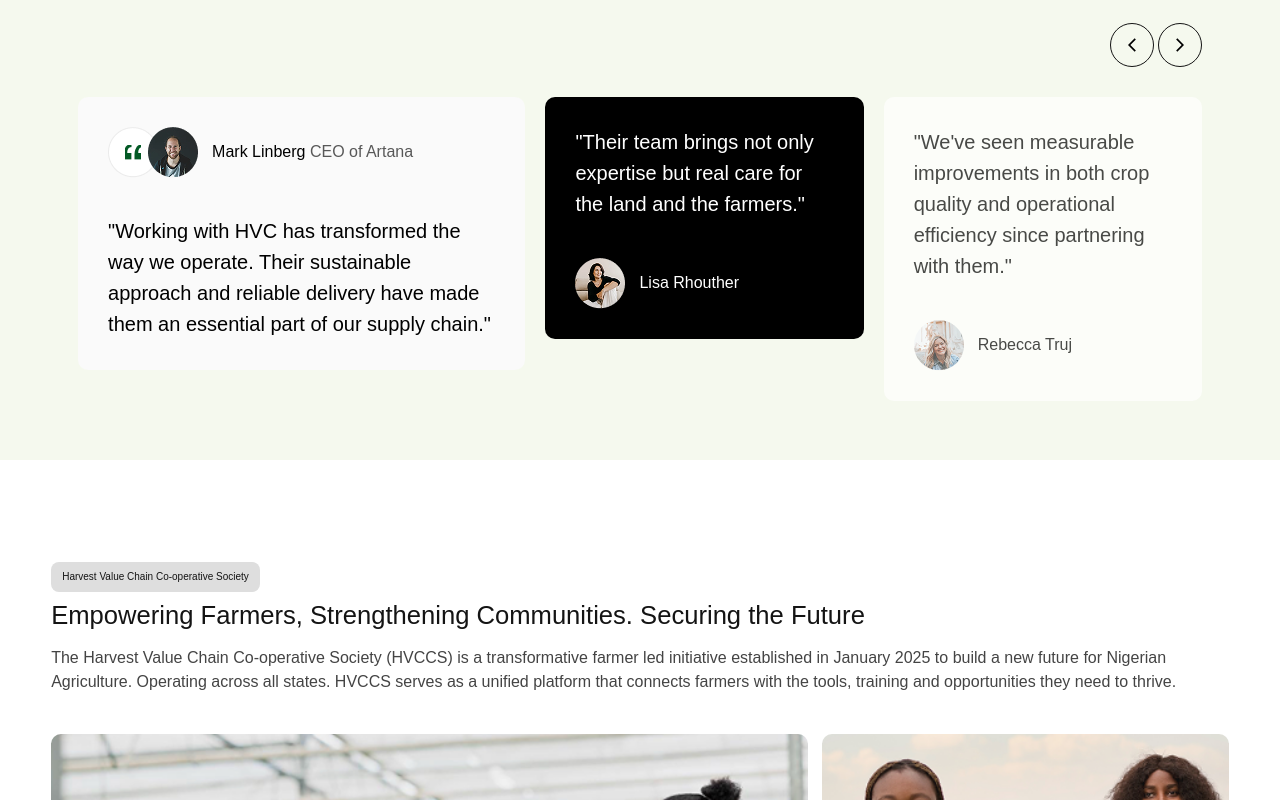
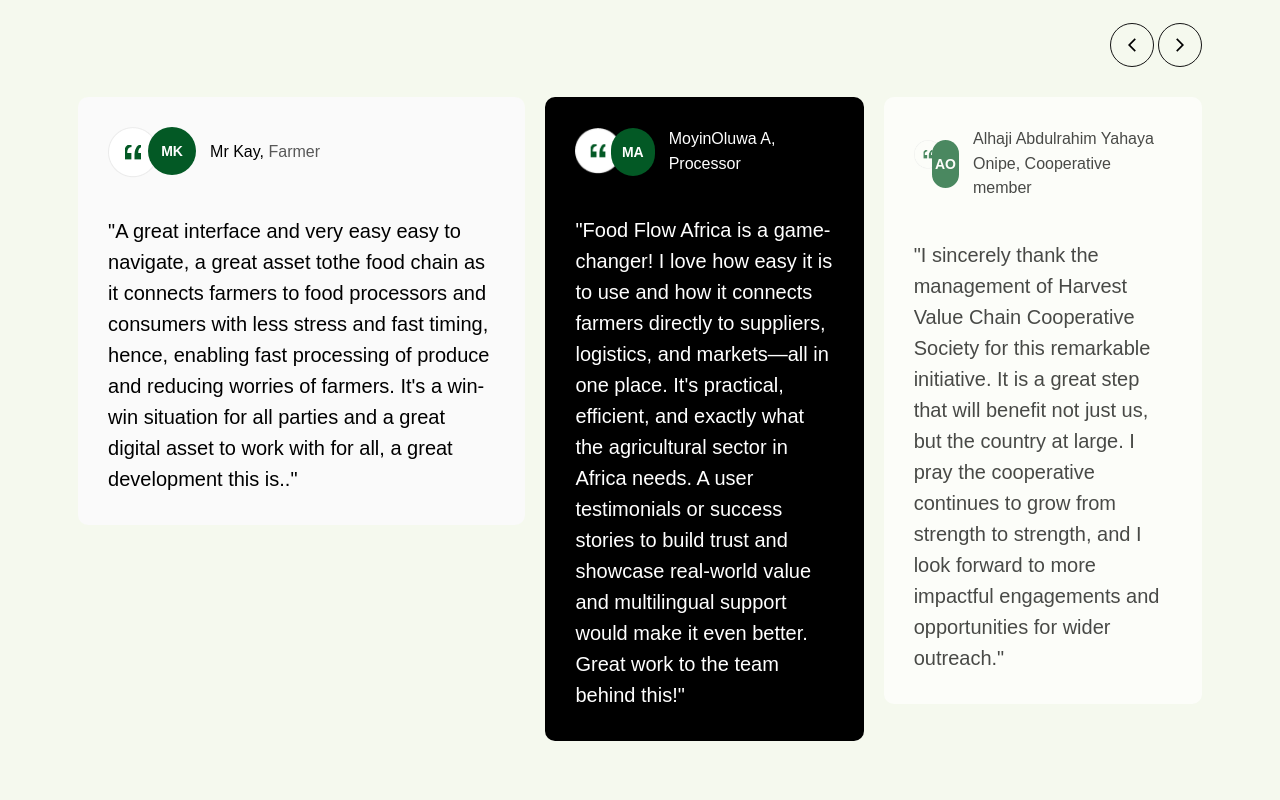
Before and after one commit to food-flow1/hvc-website, a Next.js app: page / in a window 1280 px wide. Shown: the part 5100-5900 px from the top of the page. Built offline with nearby package versions, Linux system fonts and the light colour scheme.

Commit message:
editing on testinonial and footer

```diff
--- a/src/components/about/mission.tsx
+++ b/src/components/about/mission.tsx
@@ -32,7 +32,7 @@
           flex: 1,
         }}
       >
-        <section className=" flex justify-between flex-col">
+        <section className=" flex justify-between flex-col flex-1">
           <Link
             href="/cooperatives"
             className=" flex gap-2 justify-end items-center"
--- a/src/components/landing-page/testimonial.tsx
+++ b/src/components/landing-page/testimonial.tsx
@@ -11,10 +11,9 @@
   const testimonials = [
     {
       id: 1,
-      name: "Mark Linberg",
-      title: "CEO of Artana",
-      text: "Working with HVC has transformed the way we operate. Their sustainable approach and reliable delivery have made them an essential part of our supply chain.",
-      image: "test1.png",
+      name: "Mr Kay,",
+      title: " Farmer",
+      text: "A great interface and very easy easy to navigate, a great asset tothe food chain as it connects farmers to food processors and consumers with less stress and fast timing, hence, enabling fast processing of produce and reducing worries of farmers. It's a win-win situation for all parties and a great digital asset to work with for all, a great development this is..",
       quoteImage: "quotes-border.png",
       bgColor: "bg-[#FAFAFA]",
       textColor: "text-[#000]",
@@ -24,49 +23,74 @@
     },
     {
       id: 2,
-      name: "Lisa Rhouther",
-      title: "",
-      text: "Their team brings not only expertise but real care for the land and the farmers.",
-      image: "lisa.png",
+      name: "MoyinOluwa A,",
+      title: "Processor",
+      text: "Food Flow Africa is a game-changer! I love how easy it is to use and how it connects farmers directly to suppliers, logistics, and markets—all in one place. It's practical, efficient, and exactly what the agricultural sector in Africa needs. A user testimonials or success stories to build trust and showcase real-world value and multilingual support would make it even better. Great work to the team behind this!",
+      quoteImage: "quotes-border.png",
       bgColor: "bg-[#000]",
       textColor: "text-[#fff]",
       nameColor: "text-[#fff]",
-      layout: "bottom",
+      layout: "top",
     },
     {
       id: 3,
-      name: "Rebecca Truj",
-      title: "",
-      text: "We've seen measurable improvements in both crop quality and operational efficiency since partnering with them.",
-      image: "rubecca.png",
+      name: "Alhaji Abdulrahim Yahaya Onipe,",
+      title: "Cooperative member",
+      text: "I sincerely thank the management of Harvest Value Chain Cooperative Society for this remarkable initiative. It is a great step that will benefit not just us, but the country at large. I pray the cooperative continues to grow from strength to strength, and I look forward to more impactful engagements and opportunities for wider outreach.",
+      quoteImage: "quotes-border.png",
       bgColor: "bg-[#fff]",
       textColor: "text-[#000]",
       nameColor: "text-[#000]",
-      layout: "bottom",
+      layout: "top",
     },
     {
       id: 4,
-      name: "John Smith",
-      title: "Farm Manager",
-      text: "The innovative solutions and dedicated support from HVC have revolutionized our farming practices.",
-      image: "test1.png",
+      name: "Pst Mrs Abayomi Elizabeth Mosunmola Onipe,",
+      title: "Cooperative member",
+      text: "When individuals come together as a cooperative, they can pool their limited resources to achieve greater results than they could alone. For example, while ₦1,000 may not do much individually, 10 members contributing ₦1,000 each can collectively raise ₦10,000—making bigger, more impactful actions possible.",
+      quoteImage: "quotes-border.png",
       bgColor: "bg-[#2d5016]",
       textColor: "text-[#fff]",
       nameColor: "text-[#fff]",
-      layout: "bottom",
+      layout: "top",
     },
-    // {
-    //   id: 5,
-    //   name: "Sarah Johnson",
-    //   title: "Agricultural Consultant",
-    //   text: "HVC's commitment to sustainable agriculture and community development is truly inspiring.",
-    //   image: "lisa.png",
-    //   bgColor: "bg-[#9DC655]",
-    //   textColor: "text-[#000]",
-    //   nameColor: "text-[#000]",
-    //   layout: "top",
-    // },
+    {
+      id: 5,
+      name: "Brandlocus,",
+      title: "Business stakeholder",
+      text: "Working with Harvest Value Chain Ltd (HVC) has been a deeply rewarding experience. As the team behind the business development and strategy, we've had the privilege of shaping ideas into impactful systems that serve farmers and members across the value chain. HVC's vision, commitment, and openness to innovation have made our work not only productive but inspiring. We're proud to be part of this journey and excited about the continued growth and transformation ahead.",
+      quoteImage: "quotes-border.png",
+      bgColor: "bg-[#9DC655]",
+      textColor: "text-[#000]",
+      nameColor: "text-[#000]",
+      layout: "top",
+    },
+    {
+      id: 6,
+      name: "Shakirudeen Abdulazeez,",
+      title: "Manager",
+      text: "Being part of HVC has been a transformative journey for me—not just as a manager but also as a farmer. Through my role, I've had the opportunity to meet people, gain hands-on experience, and develop new skills in business and cooperative development. I'm proud of what we're building together at HVC. The impact is real, and I look forward to even more progress as we continue to grow and reach more people",
+      quoteImage: "quotes-border.png",
+      bgColor: "bg-[#9DC655]",
+      textColor: "text-[#000]",
+      nameColor: "text-[#000]",
+      layout: "top",
+    },
   ];
+
+  const getInitials = (name: string) => {
+    const cleanName = name.replace(/,/g, "").trim();
+    const words = cleanName.split(" ");
+
+    if (words.length >= 2) {
+      const firstInitial = words[0].charAt(0);
+      const lastInitial = words[words.length - 1].charAt(0);
+      return (firstInitial + lastInitial).toUpperCase();
+    } else if (words.length === 1) {
+      return words[0].substring(0, 2).toUpperCase();
+    }
+    return "HV";
+  };
 
   const nextSlide = () => {
     setCurrentIndex((prevIndex) =>
@@ -141,15 +165,19 @@
                         <figure className="">
                           <img src={testimonial.quoteImage} alt="quote" />
                         </figure>
-                        <figure className=" -ml-[10px]">
-                          <img src={testimonial.image} alt={testimonial.name} />
-                        </figure>
+                        <div className="-ml-[10px] w-12 h-12 bg-[#035925] rounded-full flex items-center justify-center">
+                          <span className="text-white font-bold text-sm">
+                            {getInitials(testimonial.name)}
+                          </span>
+                        </div>
                       </section>
                     )}
                     {!testimonial.quoteImage && (
-                      <figure className="">
-                        <img src={testimonial.image} alt={testimonial.name} />
-                      </figure>
+                      <div className="w-12 h-12 bg-[#035925] rounded-full flex items-center justify-center">
+                        <span className="text-white font-bold text-sm">
+                          {getInitials(testimonial.name)}
+                        </span>
+                      </div>
                     )}
 
                     <p
@@ -180,9 +208,11 @@
                     "{testimonial.text}"
                   </h5>
                   <div className=" flex gap-[14px] items-center">
-                    <figure className="">
-                      <img src={testimonial.image} alt={testimonial.name} />
-                    </figure>
+                    <div className="w-12 h-12 bg-green-600 rounded-full flex items-center justify-center">
+                      <span className="text-white font-bold text-sm">
+                        {getInitials(testimonial.name)}
+                      </span>
+                    </div>
 
                     <p
                       className={`${testimonial.nameColor} text-[16px] font-medium`}
--- a/src/components/layout/footer.tsx
+++ b/src/components/layout/footer.tsx
@@ -257,13 +257,13 @@
 
                 <ul className=" flex flex-col gap-[16px] list-none ">
                   <li className="text-[#ddd] font-normal text-[16px]">
-                    +1 701 358 2142
+                    +234 912 220 3166
                   </li>
                   <li className="text-[#ddd] font-normal text-[16px]">
-                    +1 701 358 2143
+                    +234 808 513 4177
                   </li>
                   <li className="text-[#ddd] font-normal text-[16px]">
-                    info@hvc.ng.com
+                    hello@hvc.project.com
                   </li>
                 </ul>
               </div>
```
